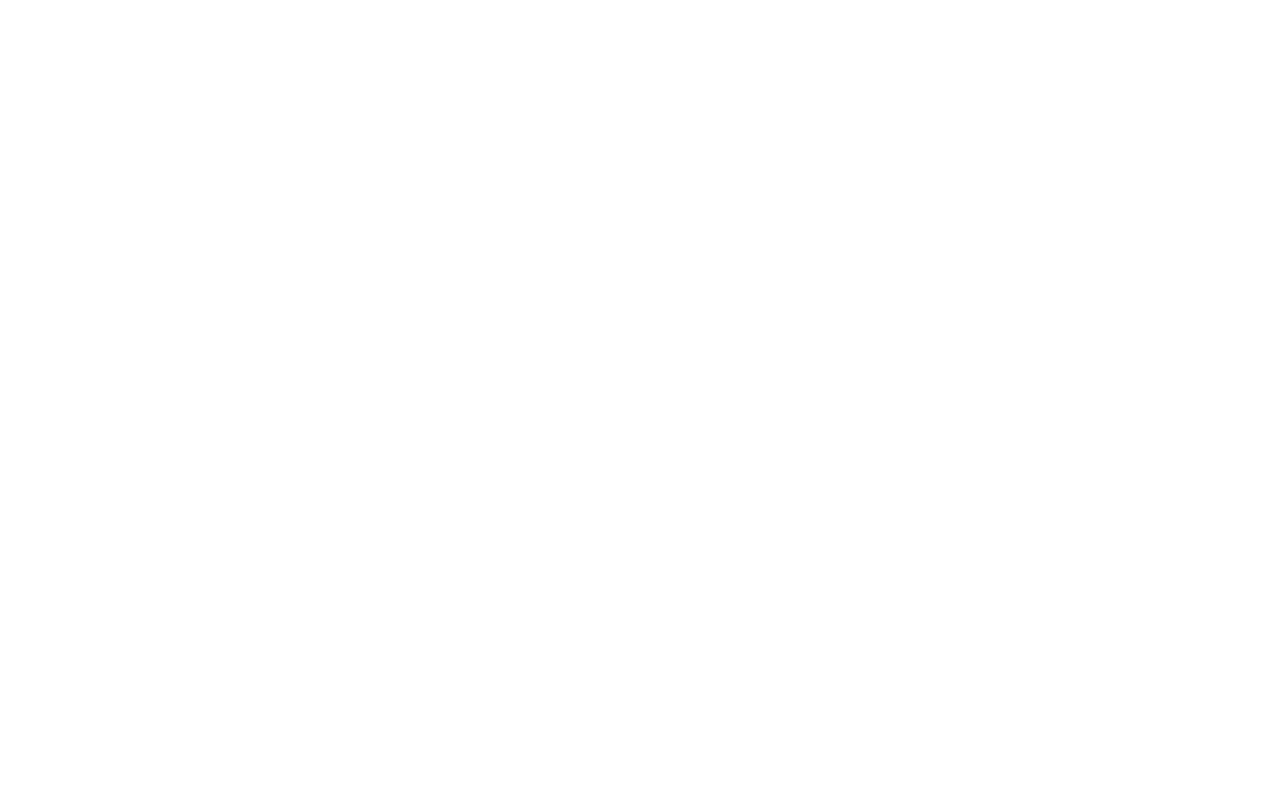
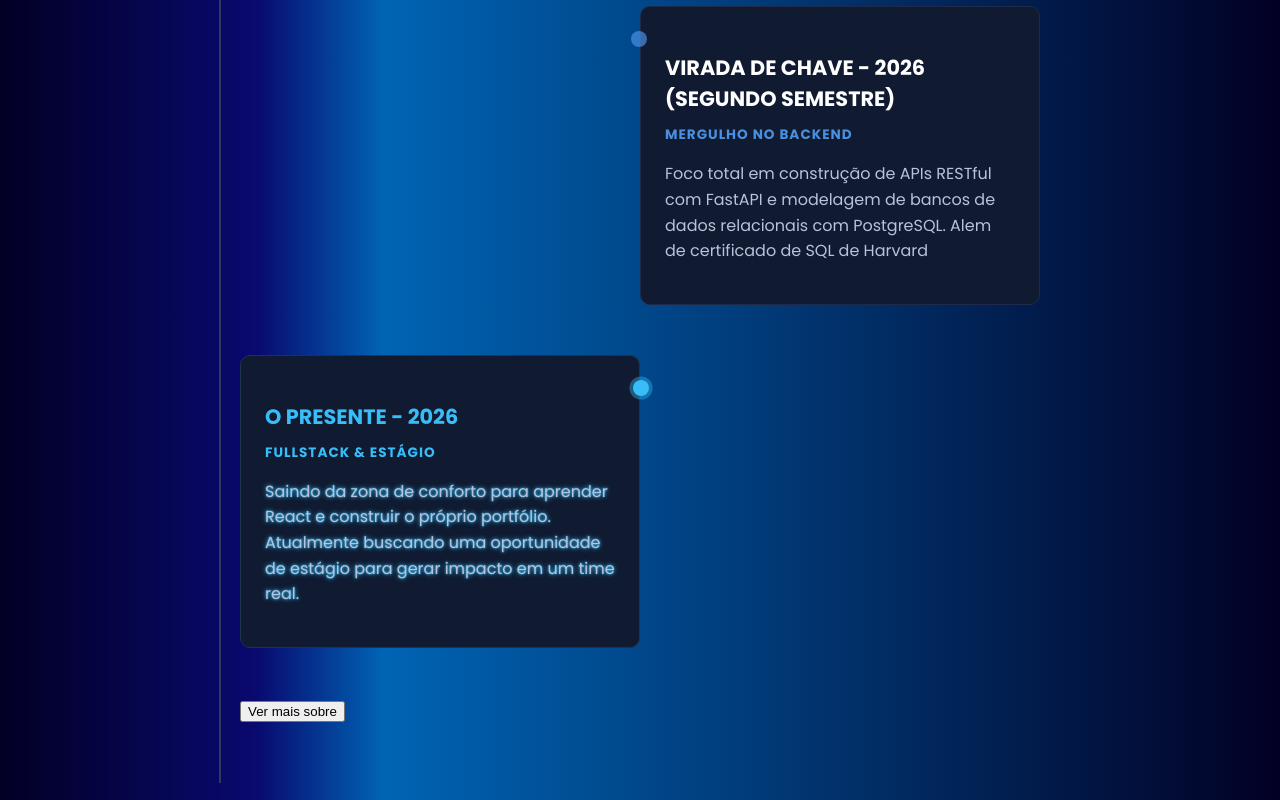
Before and after one commit to Renanmrqs/portfolio, a React (Vite) app: page / in a window 1280 px wide. Shown: the part 1720-2520 px from the top of the page. Before the commit the page ends 1022 px from the top, so only its background shows below. Built offline with nearby package versions, Linux system fonts and the light colour scheme; no server answers.

Commit message:
adicionando linha do tempo, colocando botao de ver mais

```diff
--- a/src/About.jsx
+++ b/src/About.jsx
@@ -1,7 +1,20 @@
-function About() {
+import { useState } from "react"
+
+function About( {about} ) {
+    const [hidenAbout, SetHiddenAbout] = useState(false)
+
     return (
-        <div id="about">
-        <h3>Sobre</h3>
+        <div className="about">
+        <h1>Minha Jornada</h1>
+
+            {about.map(hidenAbout === 'false' ? (about.slice(1,2)) :(about) => (
+            <div className="card-about" key={about.title}>
+                <h3 className="title-about">{about.title} - {about.year}</h3>
+                <h2 className="subtitle-about">{about.subtitle}</h2>
+                <p className="description-about">{about.description}</p>
+            </div>
+            ))}
+        <button onClick={(e) => SetHiddenAbout(true)}>Ver mais sobre</button>
         </div>
     )
 }
--- a/src/App.jsx
+++ b/src/App.jsx
@@ -5,44 +5,47 @@
 import About from './About'
 import Contact from './Contact'
 import Hero from './Hero'
+import about_date from './data/jouney'
 
 function App() {
   return (
     <div className='main'>
     <Header />
     <Hero />
-    <About />
+
+    <About
+    about={about_date}
+    />
+
     <Stack />
 
     <Projects
     repo='cinerag-frontend'
     project_name="CineRag Analytics"
-    stack={["devicon-python-plain", "devicon-fastapi-plain"]}
+    project_link="https://cinerag-analytics.vercel.app/home.html"
+    stack={["devicon-javascript-plain", "devicon-css3-plain", "devicon-html5-plain", "devicon-fastapi-plain"]}
     />
 
-    {/* <Projects
+    <Projects
     project_name="SentimentAI"
-    project_description="api de sentimento de filme"
-    git_link="link git"
-    project_link="link deploy"
-    stack={["python", "scikitlearn"]}
+    repo="SentimentAI"
+    project_link="https://renanmrqs-sentimentai-app-j7ouwz.streamlit.app/"
+    stack={["devicon-python-plain", "devicon-streamlit-plain", "devicon-scikitlearn-plain", "devicon-pandas-plain", "devicon-fastapi-plain", ""]}
     />
 
     <Projects
     project_name="ToxiBlock"
-    project_description="api de sentimento de filme"
-    git_link="link git"
-    project_link="link deploy"
-    stack={["python", "scikitlearn"]}
+    repo="ToxiBlock"
+    project_link="https://chromewebstore.google.com/detail/toxiblock/gbdijbaipjncfbjecgpfbbadhnibchha?utm_source=item-share-cb"
+    stack={["devicon-javascript-plain", "devicon-fastapi-plain"]}
     />
 
     <Projects
     project_name="Gym API"
-    project_description="api de sentimento de filme"
-    git_link="link git"
-    project_link="link deploy"
-    stack={["python", "scikitlearn"]}
-    /> */}
+    repo="Gym-Api"
+    project_link="https://gym-api-08pc.onrender.com/docs#/"
+    stack={["devicon-python-plain", "devicon-postgresql-plain", "devicon-sqlalchemy-plain", "devicon-fastapi-plain"]}
+    />
 
     <Contact />
     <Footer />
--- a/src/Projects.jsx
+++ b/src/Projects.jsx
@@ -1,6 +1,6 @@
 import { useState, useEffect } from 'react';
 
-function Projects({repo, project_link, project_name,stack}) {
+function Projects({repo, project_link, project_name, stack}) {
     const listStack = stack.map(stack => <i className={stack} key={stack}></i>)
     const [project_description, setProjectDescription] = useState(null);
     const [git_link, setGitLink] = useState(null);
@@ -14,7 +14,6 @@
                 const response = await fetch(`https://api.github.com/repos/Renanmrqs/${repo}`)
 
             const json = await response.json()
-            console.log(json)
             setProjectDescription(json.description)
             setGitLink(json.html_url)
             } catch (error) {
--- /dev/null
+++ b/src/data/jouney.js
@@ -0,0 +1,9 @@
+const about_date = [
+    {"title": "Faculdade", "year": 2024, "subtitle": "Sistemas de Informação", "description": "Ingresso na Unisul. Onde tive meu primeiro contato profundo com a lógica de programação e descobri minha paixão por resolver problemas complexos com código."},
+    {"title": "A BASE", "year": "2025 (SEGUNDO SEMESTRE)", "subtitle": "Logica de programacao", "description": "Apos um periodo fazendo apenas os exercicios da faculdade, decidi adotar python como linguagem de programacao, primeiros contatos alem da faculdade, mini porojetos de estudo, e certificado de introducao a programacao em python de harvard"},
+    {"title": "O FOCO", "year": "2026 (PRIMEIRO SEMESTRE)", "subtitle": "Dados e IA", "description": "Primeiros contatos com outros ecosistemas alem do proprio terminal explorando o ecossistema de dados e IA. Projetos envolvendo Langchain, Pandas e scikit-learn para integrar inteligência artificial ao backend."},
+    {"title": "VIRADA DE CHAVE", "year": "2026 (SEGUNDO SEMESTRE)", "subtitle": "Mergulho no Backend", "description": "Foco total em construção de APIs RESTful com FastAPI e modelagem de bancos de dados relacionais com PostgreSQL. Alem de certificado de SQL de Harvard"},
+    {"title": "O PRESENTE", "year": 2026, "subtitle": "Fullstack & Estágio", "description": "Saindo da zona de conforto para aprender React e construir o próprio portfólio. Atualmente buscando uma oportunidade de estágio para gerar impacto em um time real."}
+]
+
+export default about_date
--- a/style/style.css
+++ b/style/style.css
@@ -193,6 +193,164 @@
     width: 250px;
 }
 
+
+/* fazendo o about  */
+
+/* Container geral da timeline */
+.about {
+  position: relative;
+  max-width: 800px;
+  margin: 0 auto;
+  padding: 60px 20px;
+}
+
+/* Linha vertical no centro */
+.about::before {
+  content: '';
+  position: absolute;
+  left: 0%;
+  top: 100px; /* ajuste pra começar depois do título "Minha Jornada" */
+  bottom: 0;
+  width: 2px;
+  background: #2c3a5e;
+  transform: translateX(-50%);
+}
+
+/* Cada card */
+.card-about {
+  position: relative;
+  width: calc(50% - 50px); /* metade da tela, com espaço pra linha */
+  padding: 24px;
+  margin-bottom: 50px;
+  background: #101a30;
+  border-radius: 10px;
+  border: 1px solid #1e2a47;
+  transition: transform 0.3s ease, box-shadow 0.3s ease, border-color 0.3s ease;
+}
+
+/* animacao passando o mouse */
+
+.card-about:hover {
+    transform: translateY(-5px);
+    box-shadow: 0 8px 20px rgba(0, 0, 0, 0.4);
+    border-color: #4a90e2;
+
+}
+
+/* ultimo card */
+
+.card-about:last-of-type {
+    background: #101a30;
+    border-radius: 10px;
+    border: 1px solid #1e3347;
+
+    .title-about {
+        color:#38bdf8
+    }
+
+    .subtitle-about {
+        color: #38bdf8;
+    }
+
+    .description-about {
+        text-shadow: 0 0 2px #38bdf8, 0 0 5px #38bdf8;
+    }
+
+    &:hover {
+        border-color: #38bdf8;
+    }
+}
+
+/* Bolinha pulsando só no último card */
+.card-about:last-of-type::after {
+  background: #38bdf8;
+  animation: pulse-dot 2s infinite;
+}
+
+@keyframes pulse-dot {
+  0% {
+    box-shadow: 0 0 0 0 rgba(56, 189, 248, 0.6);
+  }
+  70% {
+    box-shadow: 0 0 0 10px rgba(56, 189, 248, 0);
+  }
+  100% {
+    box-shadow: 0 0 0 0 rgba(56, 189, 248, 0);
+  }
+}
+
+
+/* Cards ímpares (1º, 3º...) ficam na esquerda */
+.card-about:nth-of-type(odd) {
+  margin-right: auto;
+}
+
+/* Cards pares (2º, 4º...) ficam na direita */
+.card-about:nth-of-type(even) {
+  margin-left: auto;
+}
+
+/* Bolinha em cada card */
+.card-about::after {
+  content: '';
+  position: absolute;
+  top: 24px;
+  width: 16px;
+  height: 16px;
+  border-radius: 50%;
+  background: #4a91e2b2;
+  margin: center;
+}
+
+/* Bolinha do lado direito do card (que fica na esquerda da tela) */
+.card-about:nth-of-type(odd)::after {
+  right: -10px;
+}
+
+/* Bolinha do lado esquerdo do card (que fica na direita da tela) */
+.card-about:nth-of-type(even)::after {
+  left: -10px;
+}
+
+/* Estilo do texto dentro do card */
+.title-about {
+  color: #fff;
+  font-size: 1.3rem;
+  margin-bottom: 8px;
+}
+
+.subtitle-about {
+  color: #4a90e2;
+  font-size: 0.85rem;
+  text-transform: uppercase;
+  letter-spacing: 1px;
+  margin-bottom: 12px;
+}
+
+.description-about {
+  color: #b8c2d8;
+  line-height: 1.6;
+}
+
+/* Celular: tira a alternância, tudo em coluna única */
+@media (max-width: 768px) {
+  #about::before {
+    left: 20px;
+  }
+
+  .card-about {
+    width: calc(100% - 60px);
+    margin-left: 30px !important;
+    margin-right: 0 !important;
+  }
+
+  .card-about:nth-of-type(odd)::after,
+  .card-about:nth-of-type(even)::after {
+    left: -42px;
+    right: auto;
+  }
+}
+
 /* cellphone width */
 
 @media (max-width: 768px) {
```
